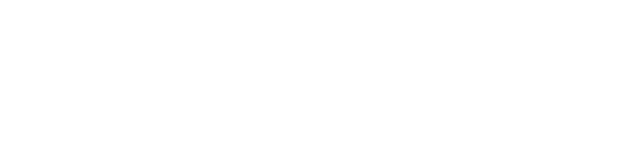
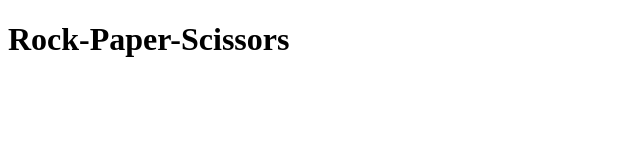
Before and after one commit to bmukha/rock-paper-scissors, a plain HTML site: page index.html in a window 1280 px wide. Shown: the whole page, without its empty margins (0-640 px from the left). Drawn offline with Linux system fonts and the light colour scheme.

Commit message:
h1 added

```diff
--- a/index.html
+++ b/index.html
@@ -6,6 +6,7 @@
     <title>Rock-Paper-Scissors game</title>
 </head>
 <body>
+    <h1 class="nameOfTheGame">Rock-Paper-Scissors</h1>
     <script src="./script.js"></script>
 </body>
 </html>
```
